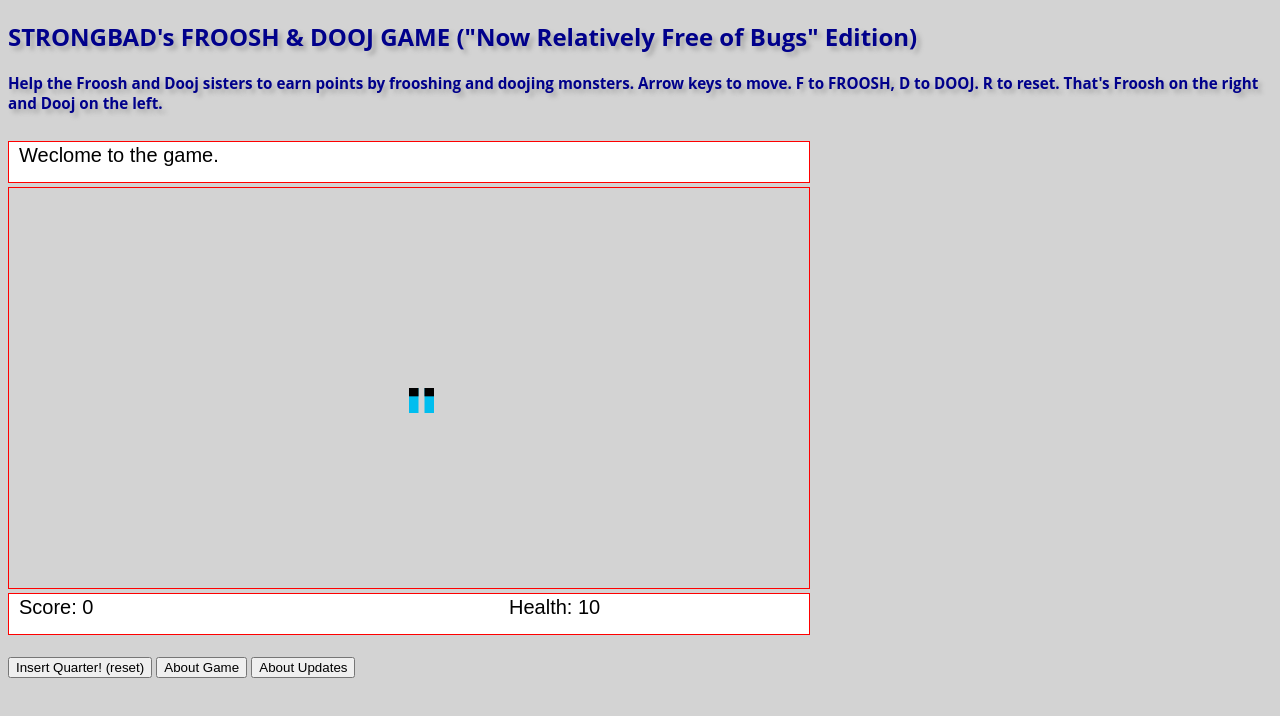
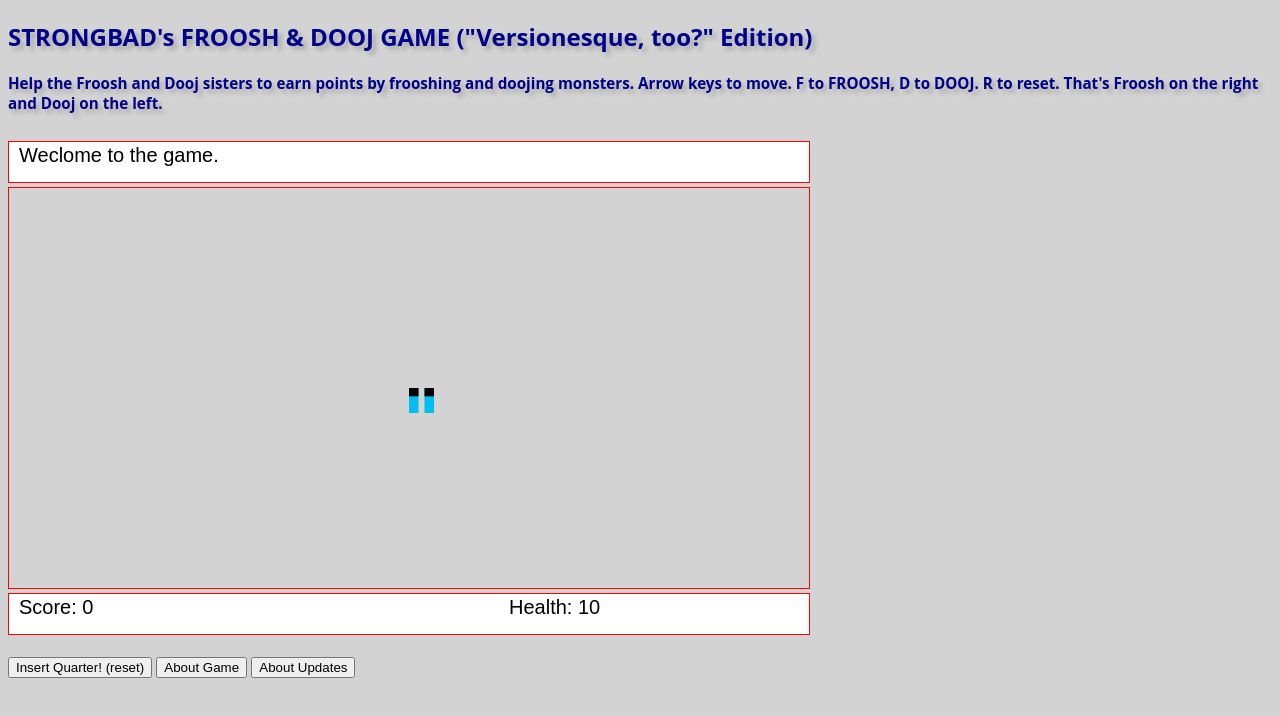
Before and after one commit to jusrey0708/jusrey0708.github.io, a plain HTML site: page index.html in a window 1280 px wide. Drawn offline with nearby package versions, Linux system fonts and the light colour scheme.

Commit message:
namechange
namechange

```diff
--- a/index.html
+++ b/index.html
@@ -6,7 +6,7 @@
   </head>
 
   <body>
-    <h2>STRONGBAD's FROOSH & DOOJ GAME ("Now Relatively Free of Bugs" Edition)</h2>
+    <h2>STRONGBAD's FROOSH & DOOJ GAME ("Versionesque, too?" Edition)</h2>
     <h1> Help the Froosh and Dooj sisters to earn points by frooshing and doojing monsters. Arrow keys to move. F to FROOSH, D to DOOJ. R to reset. That's Froosh on the right and Dooj on the left.
     </h1>
 
```
